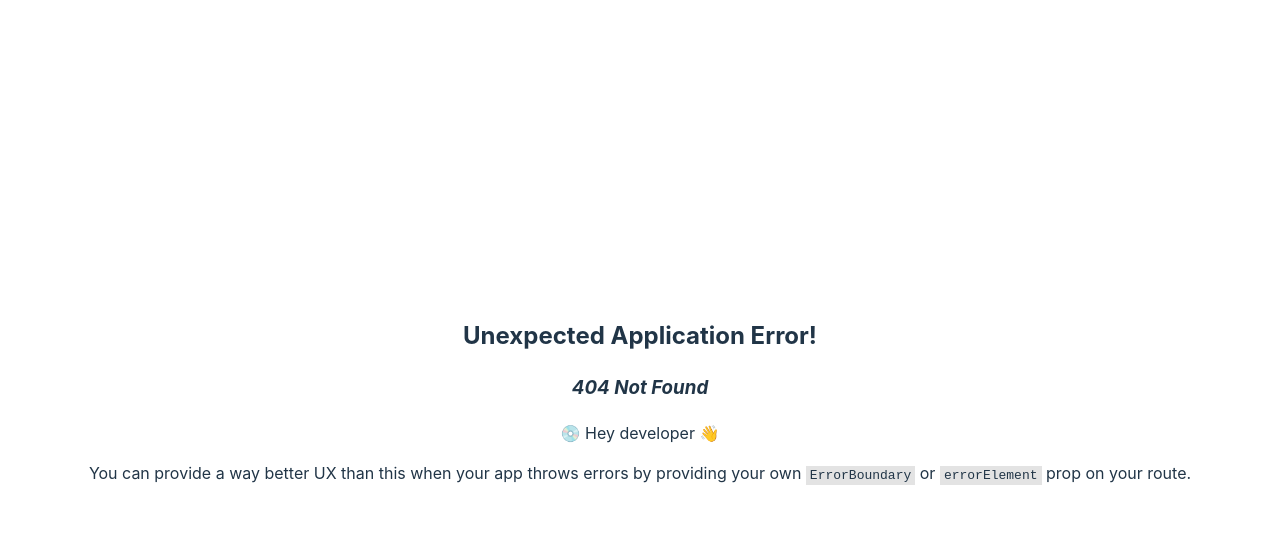
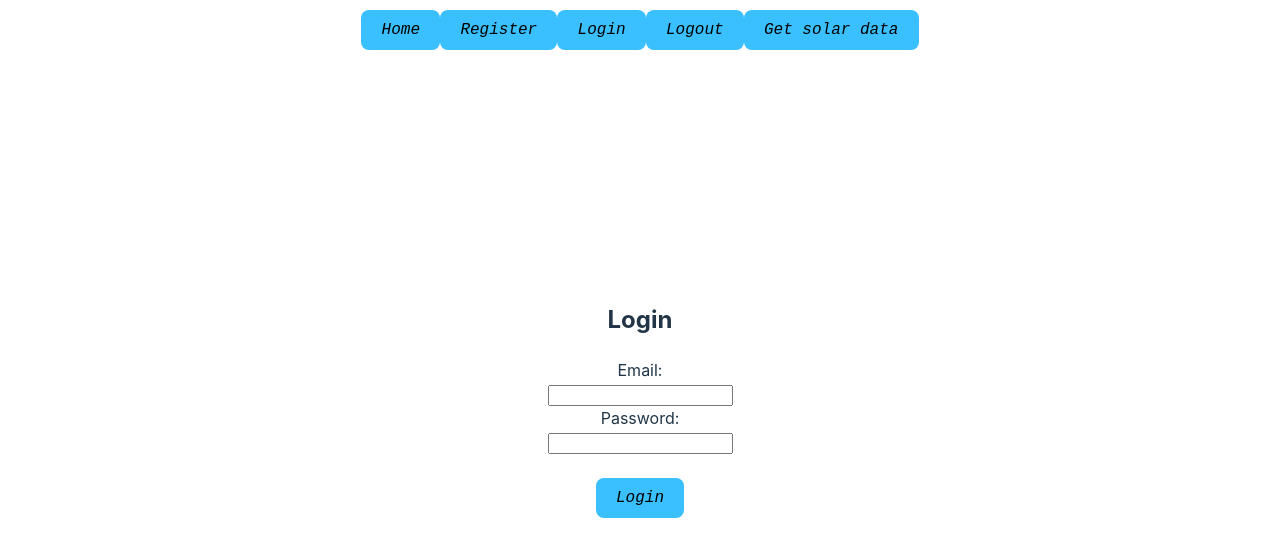
Before and after one commit to CodecoolGlobal/solarwatch-api-csharp-Tyna1992, a React (Vite) app in the folder SolarWatchClient/: page /login in a window 1280 px wide. Before the commit this address had no page. Shown: the top 556 px of the page. Built offline with nearby package versions, Linux system fonts and the light colour scheme.

Commit message:
Login feature implemented

```diff
--- /dev/null
+++ b/SolarWatchClient/src/Pages/Login.jsx
@@ -0,0 +1,60 @@
+import { useState } from "react";
+import { useNavigate } from "react-router-dom";
+import "../App.css";
+
+
+function Login() {
+    const navigate = useNavigate();
+
+    const handleSubmit = async (event) => {
+        event.preventDefault();
+        const email = event.target.email.value;
+        const password = event.target.password.value;
+        try {
+            const response = await fetch("/api/Auth/login", {
+                method: "POST",
+                headers: {
+                    "Content-Type": "application/json"
+                },
+                body: JSON.stringify({
+                    email,
+                    password
+                })
+            });
+            if(!response.ok){
+                throw new Error("Login failed");
+            }
+            const data = await response.json();
+            alert("Login successful");
+            console.log(data)
+            sessionStorage.setItem("token", data.token);
+            navigate("/");
+        } catch (error) {
+            alert(error);
+            console.error("Error:", error);
+        }
+    }
+
+    return (
+        <div className="login">
+            <h2>Login</h2>
+            <form onSubmit={handleSubmit}>
+                <label>Email:</label>
+                <br />
+                <input type="email" name="email" />
+                <br />
+                <label>Password:</label>
+                <br />
+                <input type="password" name="password" />
+                <br />
+                <br />
+                <button className="button" type="submit">Login</button>
+
+            </form>
+
+
+        </div>
+    )
+}
+
+export default Login;
--- a/SolarWatchClient/src/main.jsx
+++ b/SolarWatchClient/src/main.jsx
@@ -4,6 +4,7 @@ import { createBrowserRouter, RouterProvider } from "react-router-dom";
 import App from './App.jsx'
 import Home from './Pages/Home.jsx'
 import Registration from './Pages/Registration.jsx'
+import Login from './Pages/Login.jsx'
 import './index.css'
 
 
@@ -20,6 +21,10 @@ const router = createBrowserRouter([
       {
         path: "/register",
         element: <Registration/>
+      },
+      {
+        path: "/login",
+        element: <Login/>
       }
 
     ]
```
